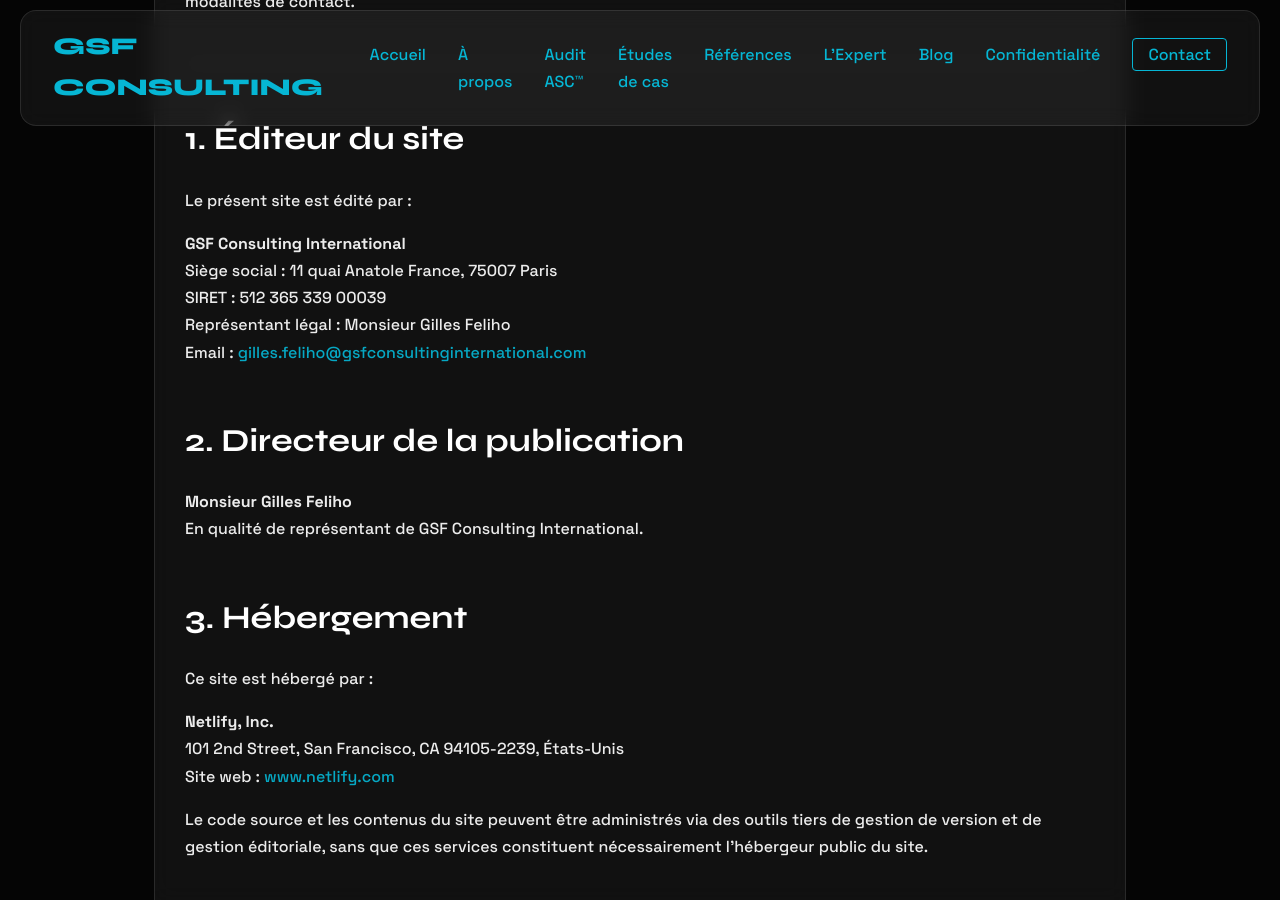
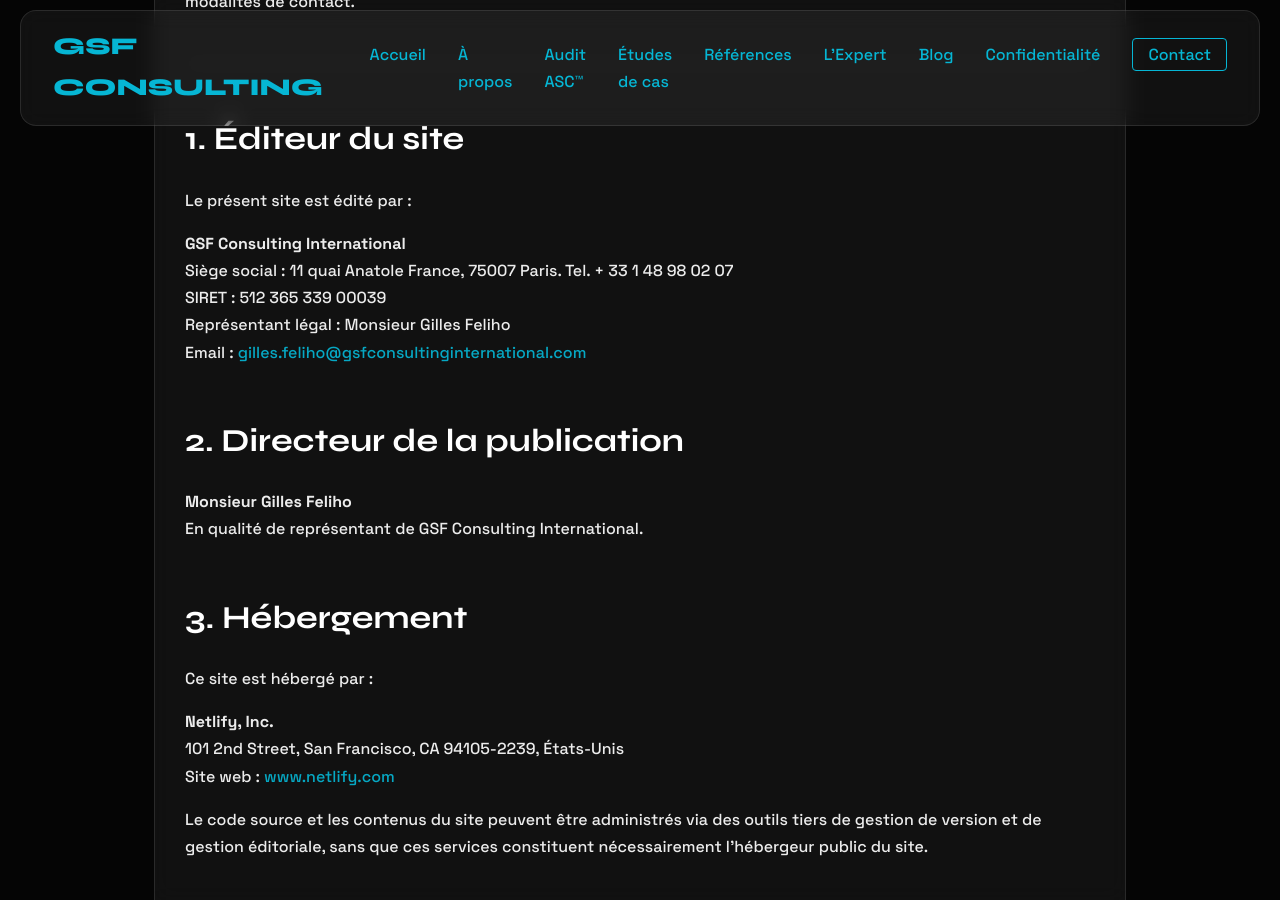
Before and after one commit to GSF-CONSULTING-INTERNATIONALE/.github.io-, a Jekyll site: the page built from mentions-legales.html, in a window 1280 px wide and 900 px high, scrolled down 524 px. Built offline with Jekyll 4.4.1, drawn with Linux system fonts in a browser that asks for light colours.

Commit message:
Updated 1 file via CloudCannon.

```diff
--- a/mentions-legales.html
+++ b/mentions-legales.html
@@ -23,7 +23,7 @@
       <p>Le présent site est édité par :</p>
       <p>
         <strong>GSF Consulting International</strong><br>
-        Siège social : 11 quai Anatole France, 75007 Paris<br>
+        Siège social : 11 quai Anatole France, 75007 Paris. Tel. + 33 1 48 98 02 07<br>
         SIRET : 512 365 339 00039<br>
         Représentant légal : Monsieur Gilles Feliho<br>
         Email :
```
